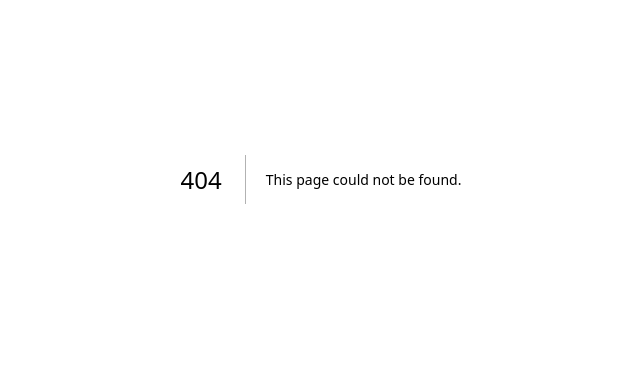
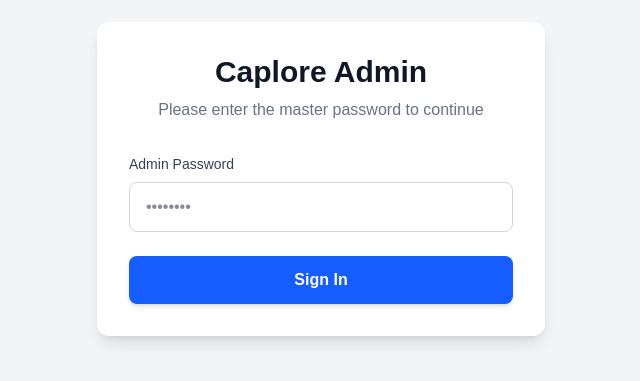
Before and after one commit to anshmangla/caplore_admin_dashboard, a Next.js app: page /login in a window 1280 px wide. Before the commit this address had no page. Shown: the part 221-602 px from the top of the page, without its empty margins (319-959 px from the left). Built offline with nearby package versions, Linux system fonts and the light colour scheme.

Commit message:
added login

```diff
--- /dev/null
+++ b/src/app/login/actions.ts
@@ -0,0 +1,31 @@
+'use server';
+
+import { cookies } from 'next/headers';
+import { redirect } from 'next/navigation';
+
+export async function loginAction(formData: FormData) {
+  const password = formData.get('password') as string;
+  const adminPassword = process.env.ADMIN_PASSWORD || 'caplore-admin-2026';
+
+  if (password === adminPassword) {
+    const cookieStore = await cookies();
+    // Set a secure HTTP-only cookie that expires in 24 hours
+    cookieStore.set('admin_session', 'authenticated', {
+      httpOnly: true,
+      secure: process.env.NODE_ENV === 'production',
+      maxAge: 60 * 60 * 24, // 24 hours
+      path: '/',
+    });
+
+    redirect('/');
+  }
+
+  // If wrong password, return error
+  return { error: 'Invalid admin password' };
+}
+
+export async function logoutAction() {
+  const cookieStore = await cookies();
+  cookieStore.delete('admin_session');
+  redirect('/login');
+}
--- /dev/null
+++ b/src/app/login/page.tsx
@@ -0,0 +1,54 @@
+'use client';
+
+import { useState } from 'react';
+import { loginAction } from './actions';
+
+export default function LoginPage() {
+  const [error, setError] = useState<string | null>(null);
+
+  async function handleSubmit(formData: FormData) {
+    const res = await loginAction(formData);
+    if (res?.error) {
+      setError(res.error);
+    }
+  }
+
+  return (
+    <div className="min-h-screen bg-gray-100 flex items-center justify-center p-4">
+      <div className="max-w-md w-full bg-white rounded-xl shadow-lg p-8">
+        <div className="text-center mb-8">
+          <h1 className="text-3xl font-bold text-gray-900 mb-2">Caplore Admin</h1>
+          <p className="text-gray-500">Please enter the master password to continue</p>
+        </div>
+
+        <form action={handleSubmit} className="space-y-6">
+          <div>
+            <label className="block text-sm font-medium text-gray-700 mb-2">
+              Admin Password
+            </label>
+            <input
+              type="password"
+              name="password"
+              required
+              className="w-full px-4 py-3 border border-gray-300 rounded-lg focus:ring-2 focus:ring-blue-600 focus:border-transparent text-gray-900 bg-white"
+              placeholder="••••••••"
+            />
+          </div>
+
+          {error && (
+            <div className="bg-red-50 text-red-600 p-3 rounded-lg text-sm font-medium text-center">
+              {error}
+            </div>
+          )}
+
+          <button
+            type="submit"
+            className="w-full bg-blue-600 hover:bg-blue-700 text-white font-bold py-3 px-4 rounded-lg transition-colors shadow-md"
+          >
+            Sign In
+          </button>
+        </form>
+      </div>
+    </div>
+  );
+}
--- a/src/app/page.tsx
+++ b/src/app/page.tsx
@@ -1,6 +1,7 @@
 import Link from 'next/link';
 import pool from '@/lib/db';
 import { createCompany } from './actions';
+import { logoutAction } from './login/actions';
 
 export const dynamic = 'force-dynamic';
 
@@ -15,8 +16,15 @@ export default async function Home() {
 
   return (
     <div className="p-8 font-sans min-h-screen bg-gray-50 text-gray-900">
-      <div className="max-w-4xl mx-auto">
-        <h1 className="text-3xl font-bold mb-8">Caplore Admin Dashboard</h1>
+      <div className="max-w-5xl mx-auto">
+        <div className="flex justify-between items-center mb-8">
+          <h1 className="text-3xl font-bold text-black">Caplore Admin Dashboard</h1>
+          <form action={logoutAction}>
+            <button type="submit" className="text-sm bg-gray-200 hover:bg-gray-300 text-gray-800 font-medium py-2 px-4 rounded transition-colors">
+              Logout
+            </button>
+          </form>
+        </div>
 
         <div className="bg-white rounded-lg shadow-md p-6 mb-8 border border-gray-200">
           <h2 className="text-xl font-semibold mb-4 text-black">Add New Company</h2>
--- /dev/null
+++ b/src/proxy.ts
@@ -0,0 +1,32 @@
+import { NextResponse } from 'next/server';
+import type { NextRequest } from 'next/server';
+
+export function middleware(request: NextRequest) {
+  const session = request.cookies.get('admin_session');
+
+  // If the user does not have a session cookie and is not on the login page, redirect to login
+  if (!session && !request.nextUrl.pathname.startsWith('/login')) {
+    return NextResponse.redirect(new URL('/login', request.url));
+  }
+
+  // If the user HAS a session cookie and tries to access /login, redirect them back to dashboard
+  if (session && request.nextUrl.pathname.startsWith('/login')) {
+    return NextResponse.redirect(new URL('/', request.url));
+  }
+
+  return NextResponse.next();
+}
+
+// See "Matching Paths" below to learn more
+export const config = {
+  matcher: [
+    /*
+     * Match all request paths except for the ones starting with:
+     * - api (API routes)
+     * - _next/static (static files)
+     * - _next/image (image optimization files)
+     * - favicon.ico (favicon file)
+     */
+    '/((?!api|_next/static|_next/image|favicon.ico).*)',
+  ],
+};
```
